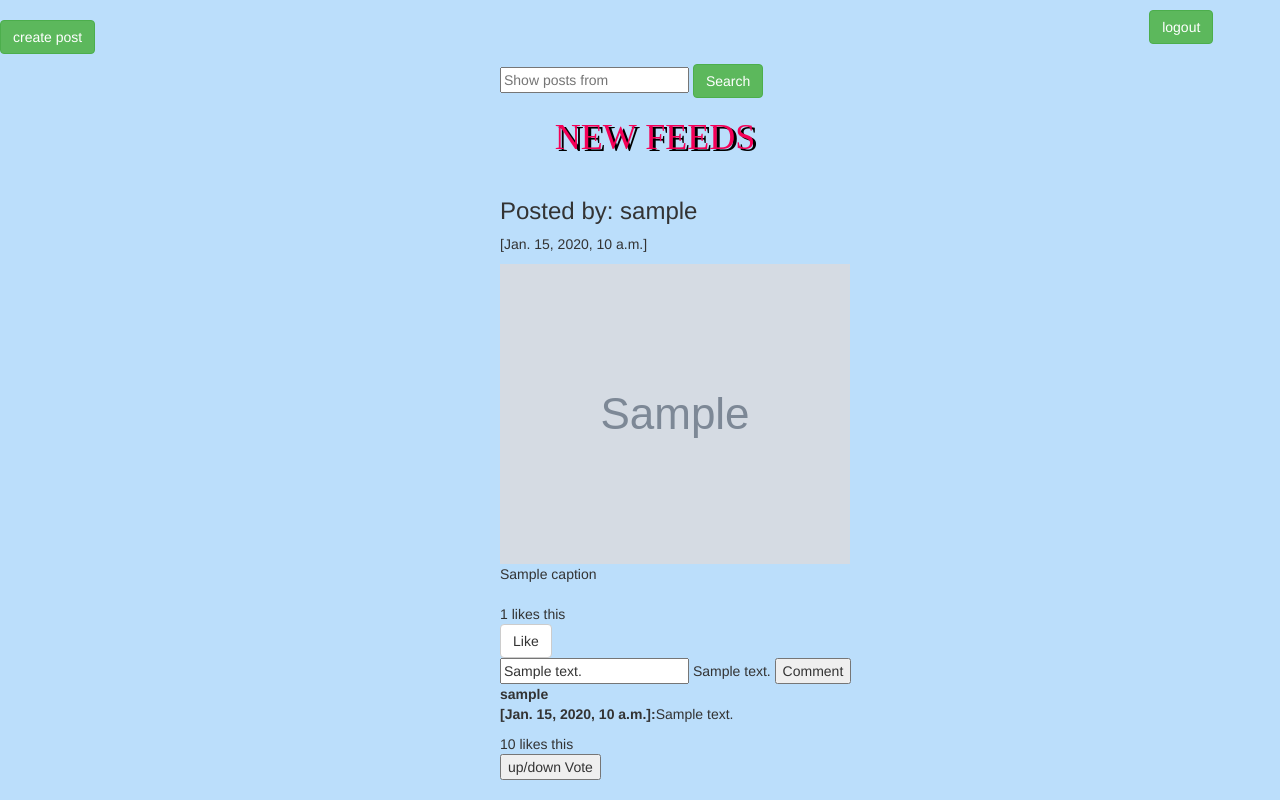
After one commit to Shivam-walia/Final_project, a Django app: template django_project/myapp/templates/feed.html in a window 1280 px wide. The commit adds this page. Run offline with Django 3.2, Linux system fonts and the light colour scheme; the template is opened without the code that fills it: most values are stand-ins (such as "Sample title", 1, 10 or a date in 2020); grey boxes marked "Sample" are stand-in pictures; some libraries are stand-ins or nearby versions.

Commit message:
migrations applied and templates modified with like post comment

```diff
--- /dev/null
+++ b/django_project/myapp/templates/feed.html
@@ -0,0 +1,108 @@
+{% load static %}
+<!DOCTYPE html>
+<html lang="en">
+	<head>
+		<meta charset="UTF-8">
+		<title>FEEDS</title>
+		<!--Bootstrap-->
+		<link href="{% static "css/bootstrap.css"  %}" rel="stylesheet">
+		<style>
+			.d1{
+				margin-left:500px;
+			}
+			h1{
+				margin-left: 30px;
+				color: #F50057;
+				text-transform: capitalize;
+				text-shadow: 3px 2px black;
+				height: 60px;
+				text-align: center;
+				font-family: "monospace serif sans-serif";
+			}
+			.s{
+				margin-top: 10px;
+				margin-left:500px;
+			}
+		</style>
+	</head>
+
+		<body style="background-color:#BBDEFB;">
+		<div>
+			<form method = "POST"  action="/post/">
+			{% csrf_token  %}
+			{{ form  }}
+			<input type = "submit" class = "btn btn-success" value="create post" style="margin-right: 1000px; margin-top: 20px">
+				<a class="btn btn-success" value="logout" href="/welcome/" style="margin-left: 50px;">logout</a>
+			</form>
+
+		<div class="s">
+   	 		<form method="get" action="/search/">
+        		<input type="text" name="q" placeholder="Show posts from">
+        		<input type="submit" value="Search" class="btn btn-success">
+    		</form>
+		</div>
+		</div>
+		<div>
+			<h1>NEW FEEDS</h1>
+		</div>
+		{% for post in posts  %}
+
+			<div class="d1">
+				<h3> Posted by: {{ post.user.username }} </h3>
+				<p> [{{ post.created_on }}]</p>
+				<img style="display:inline-block; width:350px; height:300px;"  src="{{ post.image_url }}"/> <br>
+				<span style="display:inline-block;">{{ post.caption }}</span><br/><br/>
+				{{ post.like_count }} likes this
+				</div >
+				<div style="display:inline-block" class="d1">
+				<form method="POST" action="/like/">
+					{% csrf_token %}
+					<input type="hidden" name="post" value="{{ post.id }}" />
+					{% if post.has_liked %}
+					<input type="submit" class="btn btn-default" value="Unlike">
+					{% else %}
+					<input type="submit" class="btn btn-default" value="Like">
+					{% endif %}
+				</form>
+				</div>
+
+				<div class="d1">
+					<form method="POST" action="/comment/">
+						{% csrf_token %}
+						<input type="hidden" name="post" value="{{ post.id }}" />
+						<input type="text" name="comment_text" id="comment_text" placeholder="Make a comment.." value="{{ comment_text }}">
+						{{ comment_text }}
+                            <input type="submit" value="Comment" class="button">
+					</form>
+
+				</form>
+
+				<div >
+
+					 {% for comment in post.comments %}
+
+                        <p><b><span class="user">{{ comment.user.username }}</span><br> <span class="dated">[{{ comment.created_on }}]:</b></span><span class="comm">{{ comment.comment_text }}</span></p>
+                        {{ comment.upvote }} likes this
+					<div>
+						<form method="POST" action="/like_comm/">
+                        	{% csrf_token %}
+                            	<input type="hidden" name="comment" value="{{ comment.id }}" />
+                        	{% if comment.upvoted %}
+                            	<input type="submit" value="up/down Vote" class="button">
+                        	{% else %}
+                            	<input type="submit" value="up/down Vote" class="button">
+                        	{% endif %}
+                    	</form>
+					</div>
+                    {% endfor %}
+				</div>
+				</div>
+		{% endfor %}
+
+         <!--JavaScript files-->
+	 <!--Jquery library-->
+	 <script src="{% static "js/jquery-3.2.1.js"  %}"></script>
+	 <!--Bootstrap js library -->
+	 <script src="{% static "js/bootstrap.js"  %}"></script>
+	</body>
+</html>
```
Also changed, not shown: django_project/myapp/models.py (+36 -0 lines), django_project/myapp/templates/login.html (+11 -6 lines), django_project/myapp/templates/post.html (added, +26 -0 lines), django_project/myapp/migrations/0005_postmodel.py (added), django_project/myapp/migrations/0006_likemodel.py (added), django_project/myapp/migrations/0007_commentmodel.py (added).
